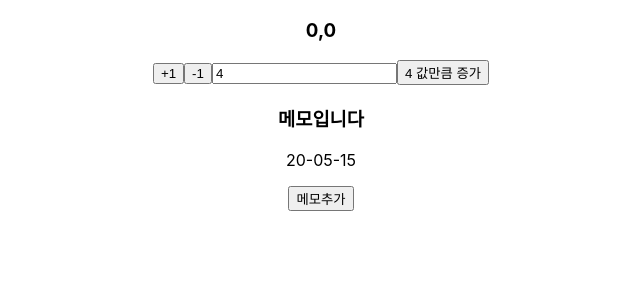
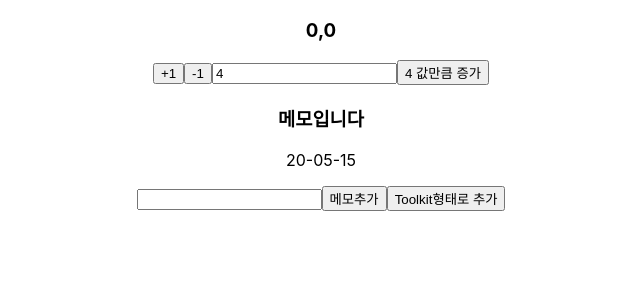
Before and after one commit to hj-Seong/2023-react-redux, a React (Create React App) app in the folder react-toolkit/: page / in a window 1280 px wide. Shown: the top 300 px of the page, without its empty margins (319-959 px from the left). Built offline with nearby package versions, Linux system fonts and the light colour scheme.

Commit message:
0515 리덕스 툴킷 배열 추가 push

```diff
--- a/react-toolkit/src/components/MemoComp.jsx
+++ b/react-toolkit/src/components/MemoComp.jsx
@@ -1,9 +1,11 @@
-import React from 'react'
+import React, { useState } from 'react'
 import {useDispatch, useSelector} from 'react-redux'
-import { addMemoRedux } from '../slices/memoSlice';
+import { addMemoRedux, addMemoToolkit } from '../slices/memoSlice';
 
 export default function MemoComp() {
   const memo = useSelector((state)=>(state.memo));
+  const [input, setInput] = useState("")
+
   const dispatch = useDispatch()
   return (
     <div>
@@ -15,8 +17,17 @@ export default function MemoComp() {
                 </div>
             ))
         }
-        <button onClick={()=>{dispatch( addMemoRedux({text:"추가", date :"2023-05-15"}) )}}>
+        {/**
+         * 1. memo redux 내용 확인 후, slice 와 비교
+         * 2. input태그를 이용해서 입력받아와서 수정하기
+         *  >> 3시50분에 같이 확인!
+         */}
+        <input type="text" value={input} onChange={(e)=>{setInput(e.target.value)}}/>
+        <button onClick={()=>{ dispatch( addMemoRedux({text:input, date :"2023-05-15"}) )}}>
             메모추가
+        </button>
+        <button onClick={()=>{dispatch( addMemoToolkit({text:input, date:"2023-05-15"}))}}>
+            Toolkit형태로 추가
         </button>
     </div>
   )
--- a/react-toolkit/src/slices/memoSlice.js
+++ b/react-toolkit/src/slices/memoSlice.js
@@ -28,7 +28,17 @@ export const memoSlice = createSlice({
             return newMemoList;
         },
         // 값을 직접 수정해서 쓰는 방법
-        addMemoToolkit : (state,action)=>{},
+        addMemoToolkit : (state,action)=>{
+            // 배열의 메소드중 push()
+            // push()는 원본 배열에 값을 추가해서 사용한다
+            const newMemo = {
+                ...action.payload,
+                id : id
+            }
+            state.push(newMemo)
+        },
+        // 이름은 다르지만 위와 동일한 메소드를 만들고
+        // push가 잘 작동하는지 확인해보기
     }
 })
 
@@ -37,5 +47,5 @@ export const memoSlice = createSlice({
 let id = 2;
 
 
-export const { addMemoRedux } = memoSlice.actions
+export const { addMemoRedux, addMemoToolkit } = memoSlice.actions
 export default memoSlice.reducer
```
